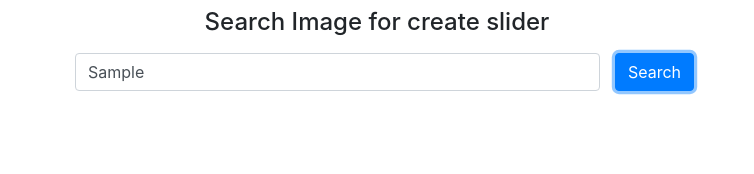
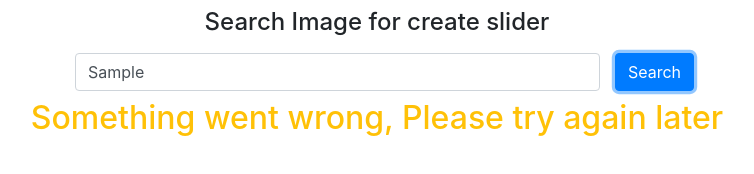
Before and after one commit to roni-6g/fancy-slider, a plain HTML site: page index.html in a window 1280 px wide. Both pictures are taken after typing "Sample" into the empty fields and a click on the button "Search". Shown: the whole page, without its empty margins (263-1017 px from the left). Drawn offline with nearby package versions, Linux system fonts and the light colour scheme; no server answers.

Commit message:
added data loading error message function

```diff
--- a/app.js
+++ b/app.js
@@ -32,7 +32,8 @@ const getImages = (query) => {
   fetch(`https://pixabay.com/api/?key=${KEY}=${query}&image_type=photo&pretty=true`)
     .then(response => response.json())
     .then(data => showImages(data.hits))
-    .catch(err => console.log(err))
+    // .catch(err => console.log(err))
+    .catch(err => dataLoadingError('Something went wrong, Please try again later'));
 }
 
 let slideIndex = 0;
@@ -136,9 +137,9 @@ searchBtn.addEventListener('click', function () {
   const search = document.getElementById('search');
   getImages(search.value)
   sliders.length = 0;
+
   const errorText = document.getElementById('show-error');
   errorText.style.display = "none";
-
 
 })
 
@@ -161,3 +162,10 @@ function displayPopUp(show) {
   const popUp = document.getElementById('pop-up');
   popUp.classList.toggle('d-none');
 }
+
+//Extra Feature 2
+// Data Loading Error
+function dataLoadingError(err){
+  const dataError = document.getElementById('data-error');
+  dataError.innerText = err;
+}
--- a/index.html
+++ b/index.html
@@ -23,6 +23,11 @@
         <input type="text" class="form-control" id="search" placeholder="nature">
       </div>
       <button type="button" id="search-btn" class="btn btn-primary mb-2">Search</button>
+    </div>
+
+    <!--Show Data Loading Error message -->
+    <div >
+      <h2 id="data-error" class="text-center text-warning"></h2>
     </div>
 
     <!-- show error in popup -->
```
